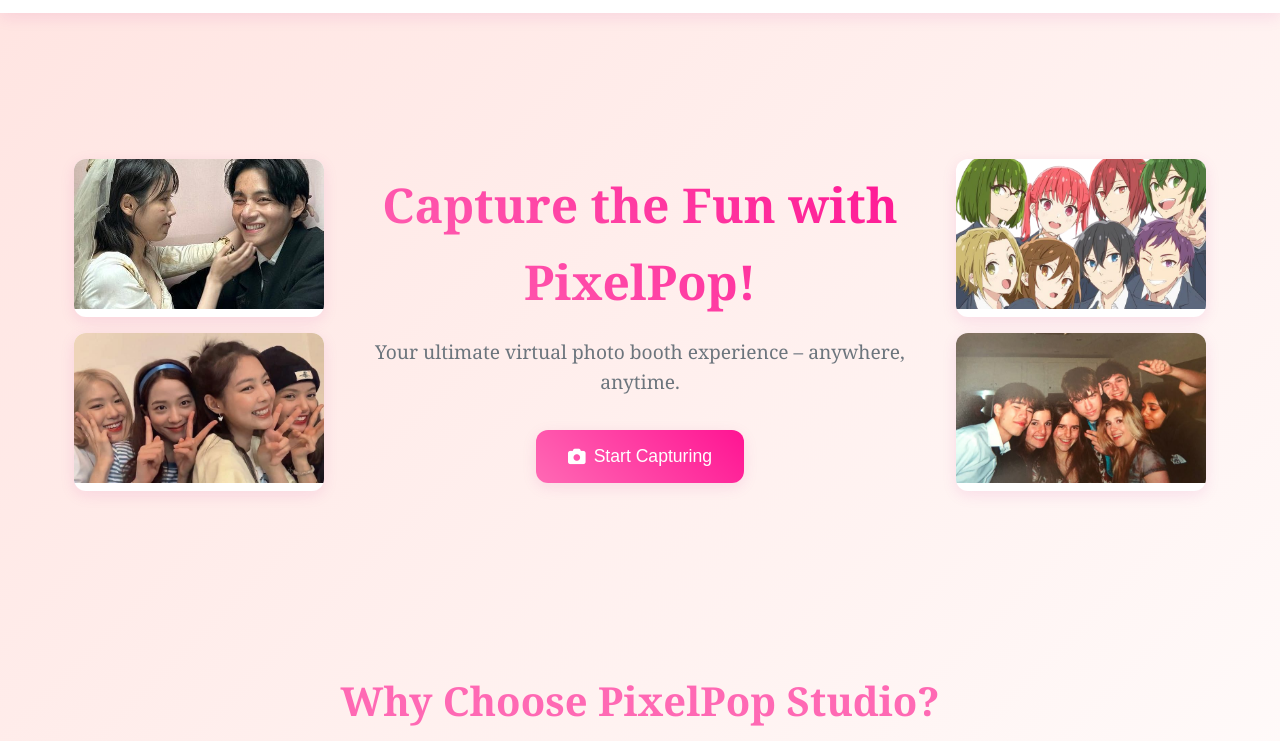
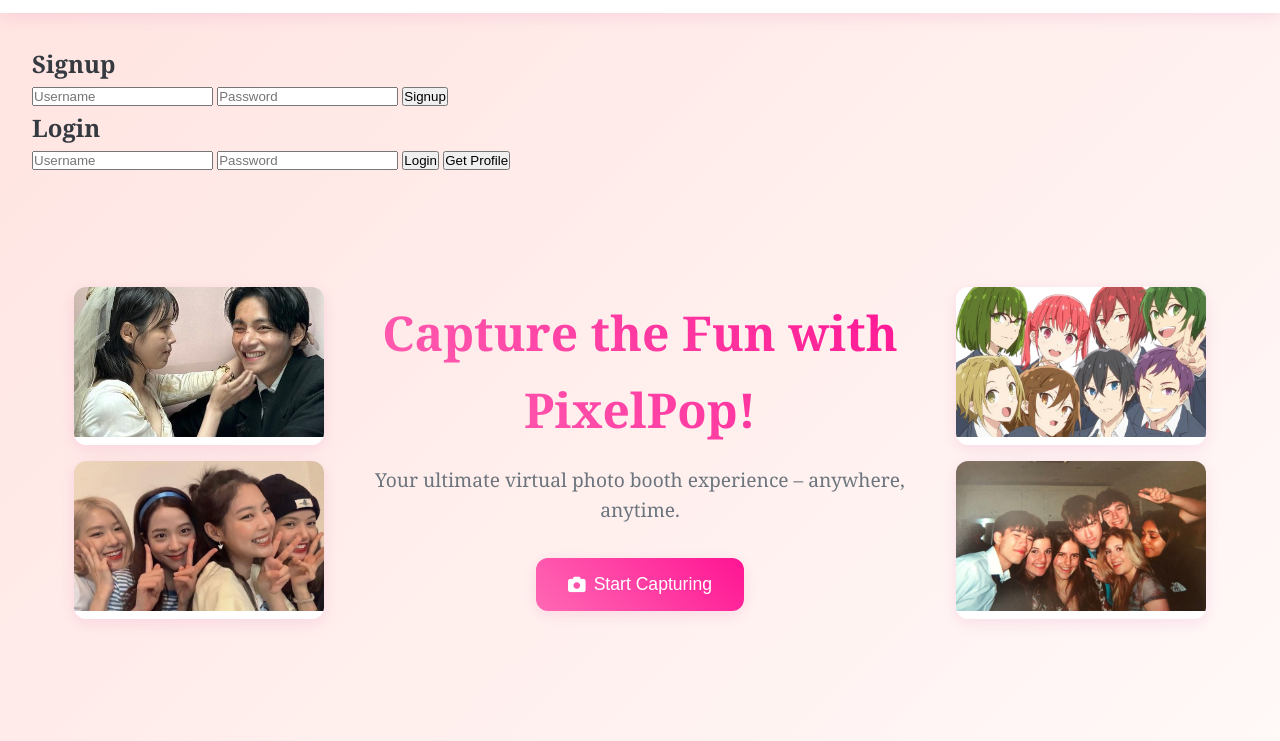
Before and after one commit to Cigarepppk/pixelpop-server, a website: page frame_pppk/image-download-server/public/index.html in a window 1280 px wide. Shown: the part 59-800 px from the top of the page. Drawn offline with Linux system fonts and the light colour scheme.

Commit message:
change server.js

```diff
--- a/frame_pppk/image-download-server/public/index.html
+++ b/frame_pppk/image-download-server/public/index.html
@@ -329,6 +329,27 @@
     <main class="main-content">
     <!-- Home Page -->
     <section id="home-page" class="page active">
+
+        <h2>Signup</h2>
+<input id="signupUser" placeholder="Username">
+<input id="signupPass" type="password" placeholder="Password">
+<button onclick="signup(
+  document.getElementById('signupUser').value,
+  document.getElementById('signupPass').value
+)">Signup</button>
+
+<h2>Login</h2>
+<input id="loginUser" placeholder="Username">
+<input id="loginPass" type="password" placeholder="Password">
+<button onclick="login(
+  document.getElementById('loginUser').value,
+  document.getElementById('loginPass').value
+)">Login</button>
+
+<button onclick="getProfile()">Get Profile</button>
+
+
+
         <div class="hero-section">
 
             <!-- Left Gallery -->
--- a/frame_pppk/image-download-server/public/script.js
+++ b/frame_pppk/image-download-server/public/script.js
@@ -1278,3 +1278,43 @@
 
 showMessage("Upload a photo to begin!");
 });
+
+
+// SIGNUP function
+async function signup(username, password) {
+  const res = await fetch("http://localhost:5000/signup", {
+    method: "POST",
+    headers: { "Content-Type": "application/json" },
+    body: JSON.stringify({ username, password }),
+  });
+  const data = await res.json();
+  alert(data.message || data.error);
+}
+
+// LOGIN function
+async function login(username, password) {
+  const res = await fetch("http://localhost:5000/login", {
+    method: "POST",
+    headers: { "Content-Type": "application/json" },
+    body: JSON.stringify({ username, password }),
+  });
+  const data = await res.json();
+
+  if (data.token) {
+    localStorage.setItem("token", data.token); // save login token
+    alert("Login successful!");
+  } else {
+    alert(data.error);
+  }
+}
+
+// PROFILE (protected)
+async function getProfile() {
+  const token = localStorage.getItem("token");
+  const res = await fetch("http://localhost:5000/profile", {
+    headers: { Authorization: token },
+  });
+  const data = await res.json();
+  console.log(data);
+  alert(JSON.stringify(data));
+}
```
